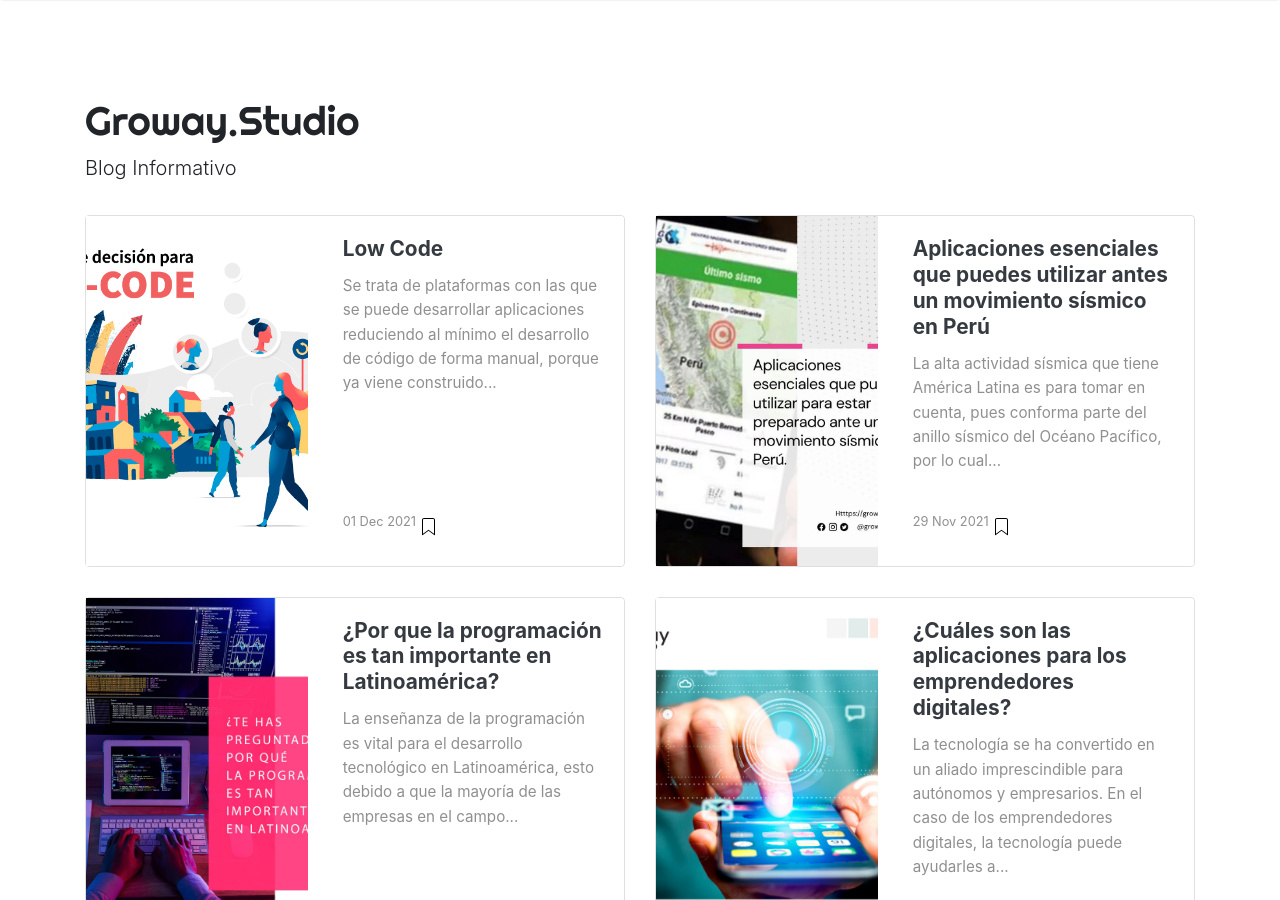
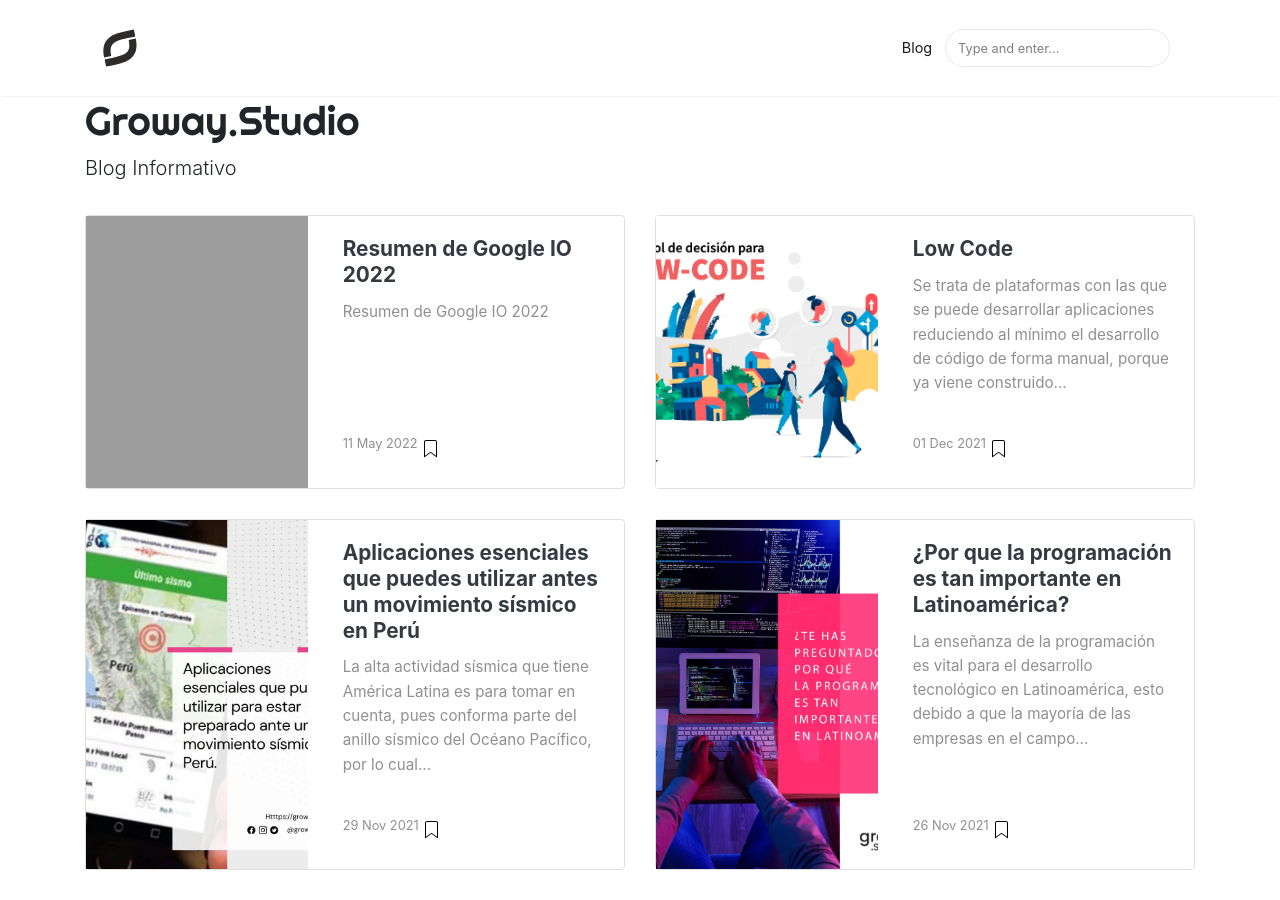
Before and after one commit to Groway-Studio/blog, a Jekyll site: the page built from index.html, in a window 1280 px wide and 900 px high. Built offline with Jekyll 4.4.1, drawn with Linux system fonts in a browser that asks for light colours; nearby versions of some CDN libraries; the list of posts is cut into pages by our own code; some of the changed text lies outside the part shown.

Commit message:
Update 2022-05-11-google-io-resumen.md

```diff
--- a/_posts/2022-05-11-google-io-resumen.md
+++ b/_posts/2022-05-11-google-io-resumen.md
@@ -1,3 +1,13 @@
+---
+layout: post
+title:  "Resumen de Google IO 2022"
+author:
+categories: [ Tecnología ]
+image: assets/images/io2022.jpg
+featured: true
+hidden: true
+---
+
 # Resumen de Google IO 2022
 
 El dia de hoy se llevo a cabo una de las conferencias mas esperadas por los desarrolladores y entusiastas de la tecnología, la edicion 2022 de Google IO. La apertura del evento estuvo cargada de novedades, nuevos productos y anuncios importantes, si te lo perdiste te resumimos los momentos más importante:
```
